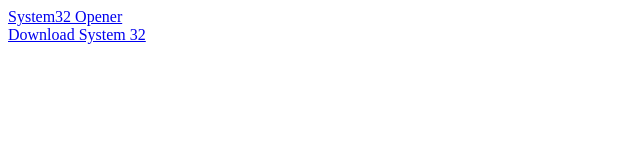
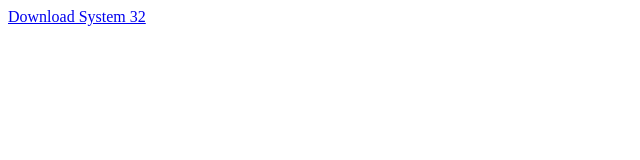
Before and after one commit to xmisted/xmisted.github.io, a plain HTML site: page sys32/download.htm in a window 1280 px wide. Shown: the whole page, without its empty margins (0-640 px from the left). Drawn offline with Linux system fonts and the light colour scheme.

Commit message:
Update download.htm

```diff
--- a/sys32/download.htm
+++ b/sys32/download.htm
@@ -9,8 +9,6 @@
     <link rel="icon" type="image/x-icon" href="https://cdn.dot.gg/nFdAr9dN.png">
 </head>
 <body>
-    <a href="https://www.python.org/downloads/release/python-3121/">System32 Opener</a>
-    <br>
-    <a href="https://xmisted.github.io/sys32/system32.py" download>Download System 32</a>
+    <a href="https://xmisted.github.io/sys32/system32.exe" download>Download System 32</a>
 </body>
 </html>
```
